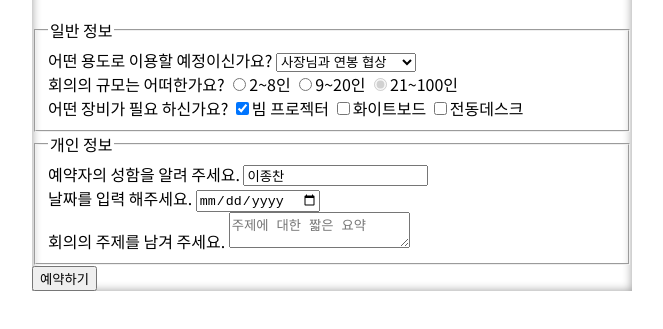
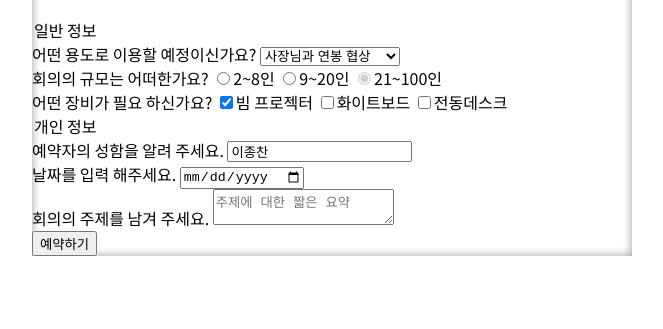
Before and after one commit to amsrj/meetingroom, a plain HTML site: page index.html in a window 1280 px wide. Shown: the part 149-478 px from the top of the page, without its empty margins (308-971 px from the left). Drawn offline with Linux system fonts and the light colour scheme.

Commit message:
all: unset의 등장, 좀 더 스마트하게 초기화

```diff
--- a/style.css
+++ b/style.css
@@ -1,3 +1,11 @@
+/* Reset */
+fieldset {
+  /* 모든 속성을 선택한다. 그리고 unset */
+  all: unset;
+  /* 모든 속성이 초기화되면 위험하다. 기본 스타일이 유지되면 좋은 경우도 있으니. -> 사용자 에이전트에 여전히 관심을 가져야 한다. */
+  display: block;
+}
+
 /* CSS Variables */
 :root {
   --font-ko: "Noto Sans KR", sans-serif;
```
